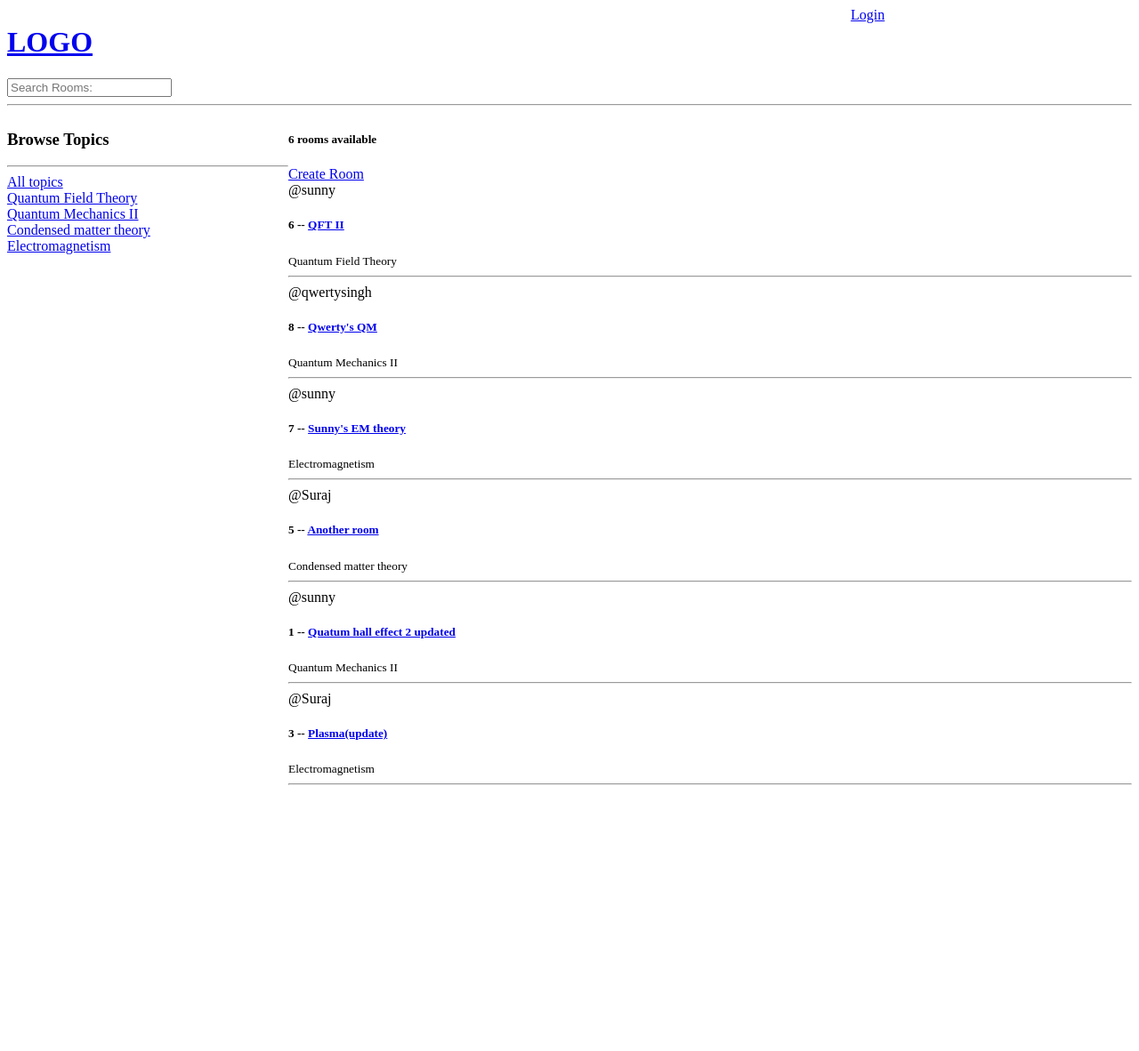
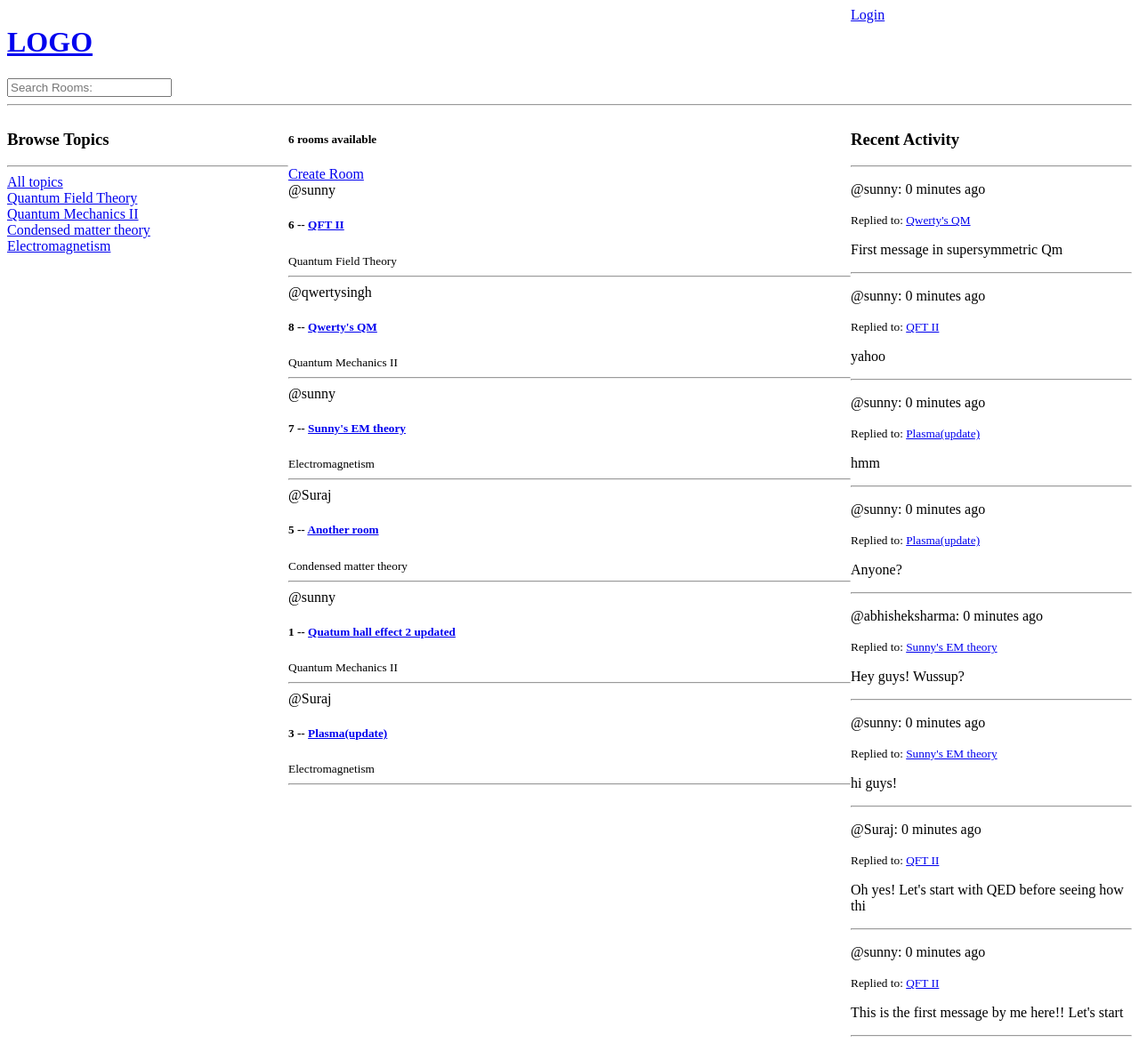
Before and after one commit to sunny-k-singh/djangoProject, a Django app: page / in a window 1280 px wide. Shown: the whole page at 89% size. Before the commit the page ends 883 px from the top, so only its background shows below. Run offline with Django 3.2, Linux system fonts and the light colour scheme; data comes from the database, SQL or seed files in the repository; both versions use the stored data as it was after the commit.

Commit message:
feat/added feed

```diff
--- a/base/models.py
+++ b/base/models.py
@@ -8,7 +8,7 @@ class Room(models.Model):
     topic=models.ForeignKey('Topic', on_delete=models.SET_NULL, null=True) #use the '' inside Topic only if topic is down in the code literally
     name=models.CharField(max_length=200)
     description=models.TextField(null=True, blank=True) #now null is allowed, by default it's false, i.e, null not allowed, Blank means form submitted can be empty
-    #participants=
+    participants=models.ManyToManyField(User, related_name='participants', blank=True)
     updated= models.DateTimeField(auto_now=True)    #takes a snapshot anytime this model.. or table was updated
     created= models.DateTimeField(auto_now_add=True)
     class Meta:
--- a/base/templates/base/home.html
+++ b/base/templates/base/home.html
@@ -6,7 +6,7 @@
 
     .home-container{
         display: grid;
-        grid-template-columns: 1fr 3fr;
+        grid-template-columns: 1fr 2fr 1fr;
     }
 
 </style>
@@ -49,11 +49,19 @@
             {% endfor %}
         </div>
     </div>
-        <!-- {% for hous in houses %}
-            <h5>{{hous.id}} -- {{hous.name}}</h5>
-             <!-- Here we are basically iterating through the room list where each item is a dictionary  -->
+    <div class="feed">
+        <h3>Recent Activity</h3>
+        <hr>
+        {% for texts in room_messages %}
+        <div>
+            <p>@{{texts.user}}: {{texts.created|timesince}} ago </p>
+            <small>Replied to: <a href="{% url 'room' texts.room.id %}">{{texts.room}}</a></small>
+            <p>{{texts}}</p>
+            <hr>
+        </div>
+        {% endfor %}
+    </div>
 
-        <!-- {% endfor %}         -->
 </div>
 
 {% endblock content %}
--- a/base/urls.py
+++ b/base/urls.py
@@ -8,7 +8,7 @@ urlpatterns = [
     path('login/',views.loginPage,name="login"),
     path('logout/',views.logoutUser,name="logout"),
     path('register/',views.registerUser,name="register"),
-
+    path('delete-message/<str:pk>',views.deleteMessage,name='delete'),
 
     path('create-room/',views.createRoom,name="create-room"),
     path('update-room/<str:pk>/', views.updateRoom,name="update-room"),
--- a/base/views.py
+++ b/base/views.py
@@ -76,15 +76,16 @@ def home(request): #request object is http object which tells us the kind of req
         rooms=Room.objects.filter(
             Q(topic__name__icontains=q) |
             Q(name__icontains=q) |
-            Q(description__icontains=q)
-            #Q(host__name__icontains=q)
+            Q(description__icontains=q) |
+            Q(host__username__icontains=q)
 
         )
     else:
         rooms=Room.objects.filter()
     room_count=rooms.count() #slower version is len(rooms) since rooms is basically a list of dictionaries after all
     topic=Topic.objects.all()
-    context = {"rooms":rooms, "topic": topic, "room_count": room_count}
+    room_messages=Message.objects.all().order_by('-created')
+    context = {"rooms":rooms, "topic": topic, "room_count": room_count, 'room_messages':room_messages}
     return render(request, 'base/home.html', context)
 
 def room(request, pk):
@@ -93,16 +94,17 @@ def room(request, pk):
 
     room=Room.objects.get(id=pk) #i don't understand why is integer matching with string.. is it converting internally?
     texts=room.message_set.all().order_by('created')
-
+    participants=room.participants.all()
     if request.method=='POST':
         text=Message.objects.create(user=request.user, room=room, body=request.POST.get('text'))
+        room.participants.add(request.user)
         return redirect('room', pk=room.id)
     # for i in rooms:
     #     if i.id==int(pk):
     #         room=i
     #         context={"room":room}
     #The above also woks
-    context={"room":room,"texts":texts}
+    context={"room":room,"texts":texts, 'participants':participants}
 
     return render(request, 'base/room.html', context)
 
@@ -151,6 +153,18 @@ def deleteRoom(request,pk):
     #print("control flow just before rendering")
     return render(request, 'base/delete.html', context)
 
+def deleteMessage(request,pk):
+    #print("delete room views is entered")
+    text=Message.objects.get(id=pk)
+
+    context={"obj":text}
+    if request.user != text.user:
+        return HttpResponse("You are not allowed here!!")
+    if request.method=='POST':
+        text.delete()
+        return redirect('home')
+    #print("control flow just before rendering")
+    return render(request, 'base/delete.html', context)
 
 
 #def nav(request):
--- a/templates/main.html
+++ b/templates/main.html
@@ -3,7 +3,7 @@
 <head>
     <meta charset='utf-8'>
     <meta http-equiv='X-UA-Compatible' content='IE=edge'>
-    <title>StudyBud</title>
+    <title>Physics IITGn</title>
     <meta name='viewport' content='width=device-width, initial-scale=1'>
     <!-- <link rel='stylesheet' type='text/css' media='screen' href='main.css'> -->
     <!-- <script src='main.js'></script> -->
```
Also changed, not shown: base/templates/base/room.html (+23 -2 lines), base/migrations/0003_auto_20230128_1522.py (added), db.sqlite3.
